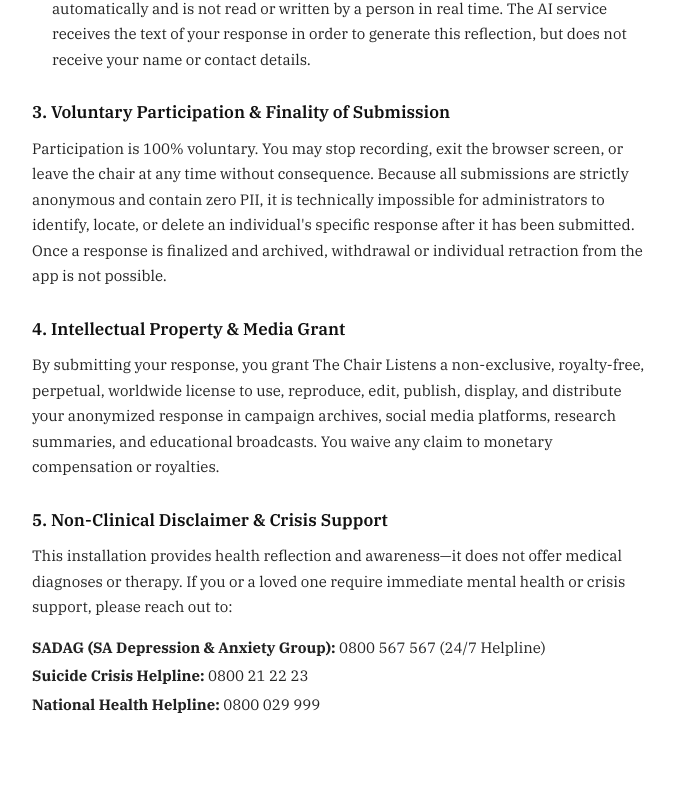
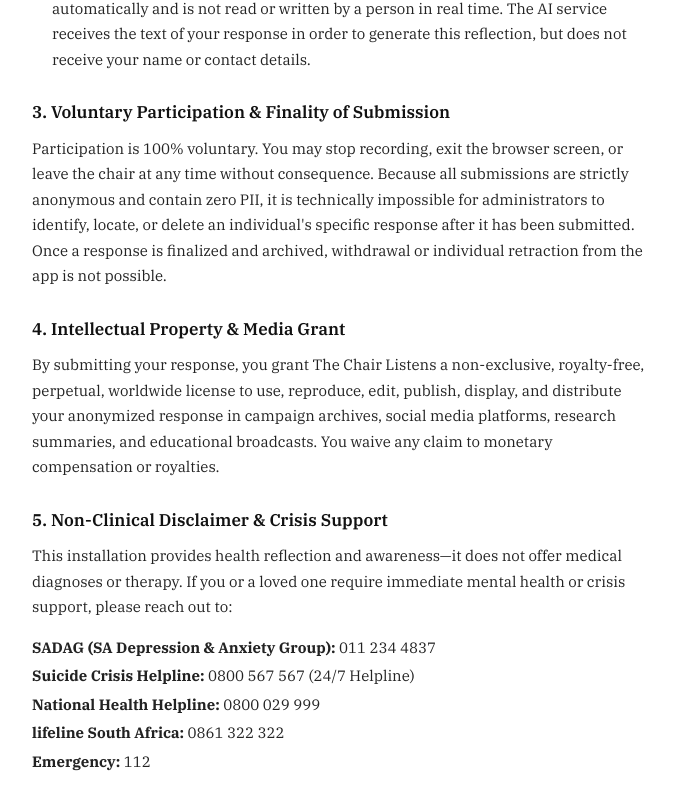
Before and after one commit to Code-Newbies-United/The-Chair-Listens, a Next.js app in the folder the-chair-listens/app/: page /consent-terms in a window 1280 px wide. Shown: the part 798-1608 px from the top of the page, without its empty margins (298-973 px from the left). Built offline with nearby package versions, Linux system fonts and the light colour scheme.

Commit message:
fix: modified emergency, did you know and consent-terms

```diff
--- a/the-chair-listens/app/components/DidYouKnowModal.jsx
+++ b/the-chair-listens/app/components/DidYouKnowModal.jsx
@@ -8,8 +8,8 @@
     },
     {
         id: 2,
-        tag: "Mental Health",
-        fact: "Listening activates key neural pathways that lower stress response levels for both the speaker and the listener.",
+        tag: "Early Detection",
+        fact: "1 in 8 men will be diagnosed with prostate cancer in their lifetime.",
     },
     {
         id: 3,
--- a/the-chair-listens/app/pages/consent-terms.jsx
+++ b/the-chair-listens/app/pages/consent-terms.jsx
@@ -171,11 +171,6 @@
           </Section>
 
           <Section num="5" title="Non-Clinical Disclaimer & Crisis Support">
-            {/*
-            TODO: Confirm these helpline numbers directly against SADAG's
-            current published listings before launch. Accuracy here matters
-            more than anywhere else on this page.
-          */}
             <p style={{ margin: "0 0 14px 0" }}>
               This installation provides health reflection and
               awareness&mdash;it does not offer medical diagnoses or
@@ -185,13 +180,19 @@
             <ul style={styles.contactList}>
               <li>
                 <strong>SADAG (SA Depression &amp; Anxiety Group):</strong>{" "}
-                0800 567 567 (24/7 Helpline)
+                011 234 4837
               </li>
               <li>
-                <strong>Suicide Crisis Helpline:</strong> 0800 21 22 23
+                <strong>Suicide Crisis Helpline:</strong> 0800 567 567 (24/7 Helpline)
               </li>
               <li>
                 <strong>National Health Helpline:</strong> 0800 029 999
+              </li>
+              <li>
+                <strong>lifeline South Africa:</strong> 0861 322 322
+              </li>
+              <li>
+                <strong>Emergency:</strong> 112
               </li>
             </ul>
           </Section>
--- a/the-chair-listens/app/pages/emergency.jsx
+++ b/the-chair-listens/app/pages/emergency.jsx
@@ -7,6 +7,7 @@
         { name: 'Suicide Crisis Helpline', number: '0800 567 567', hours: '24/7' },
         { name: 'LifeLine South Africa', number: '0861 322 322', hours: '24/7' },
         { name: 'Cipla Mental Health Helpline', number: '0800 456 789', hours: '24/7' },
+        { name: 'Emergency', number: '112', hours: '24/7' },
     ];
 
     return (
```
